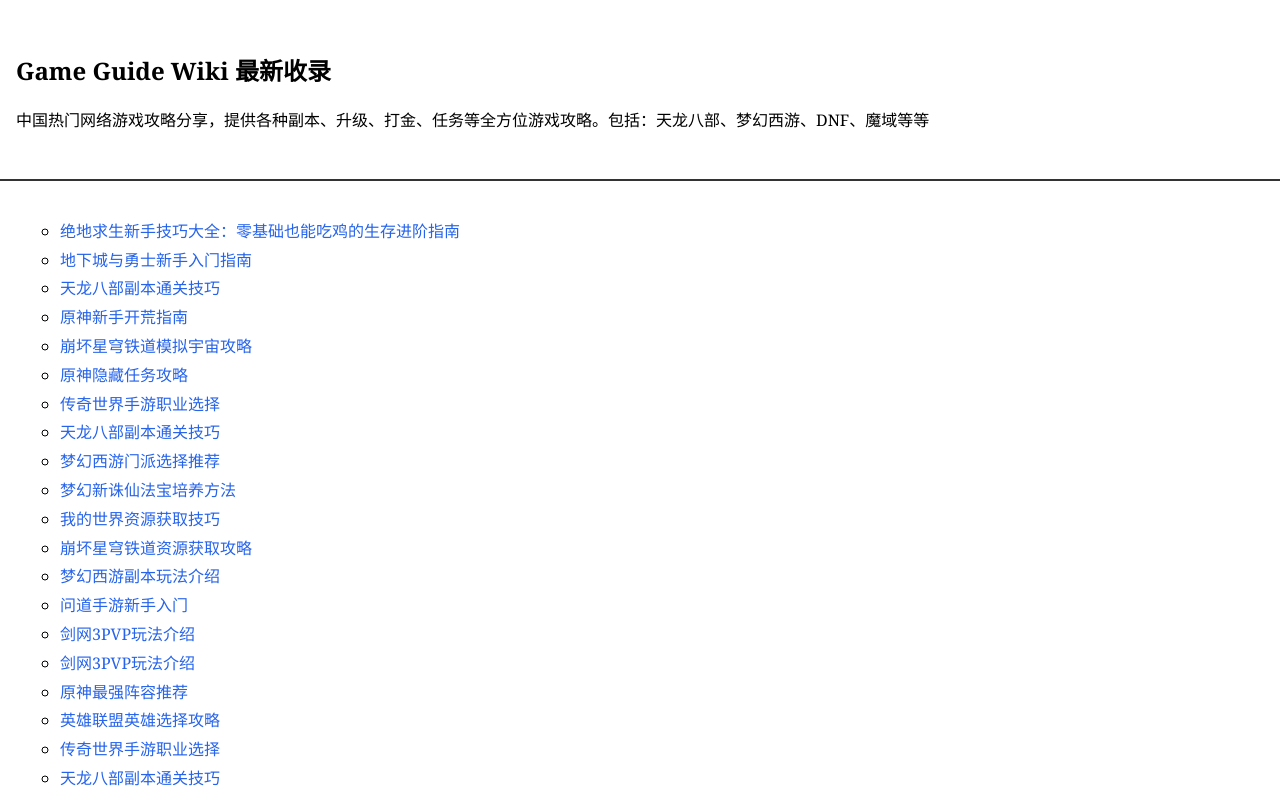
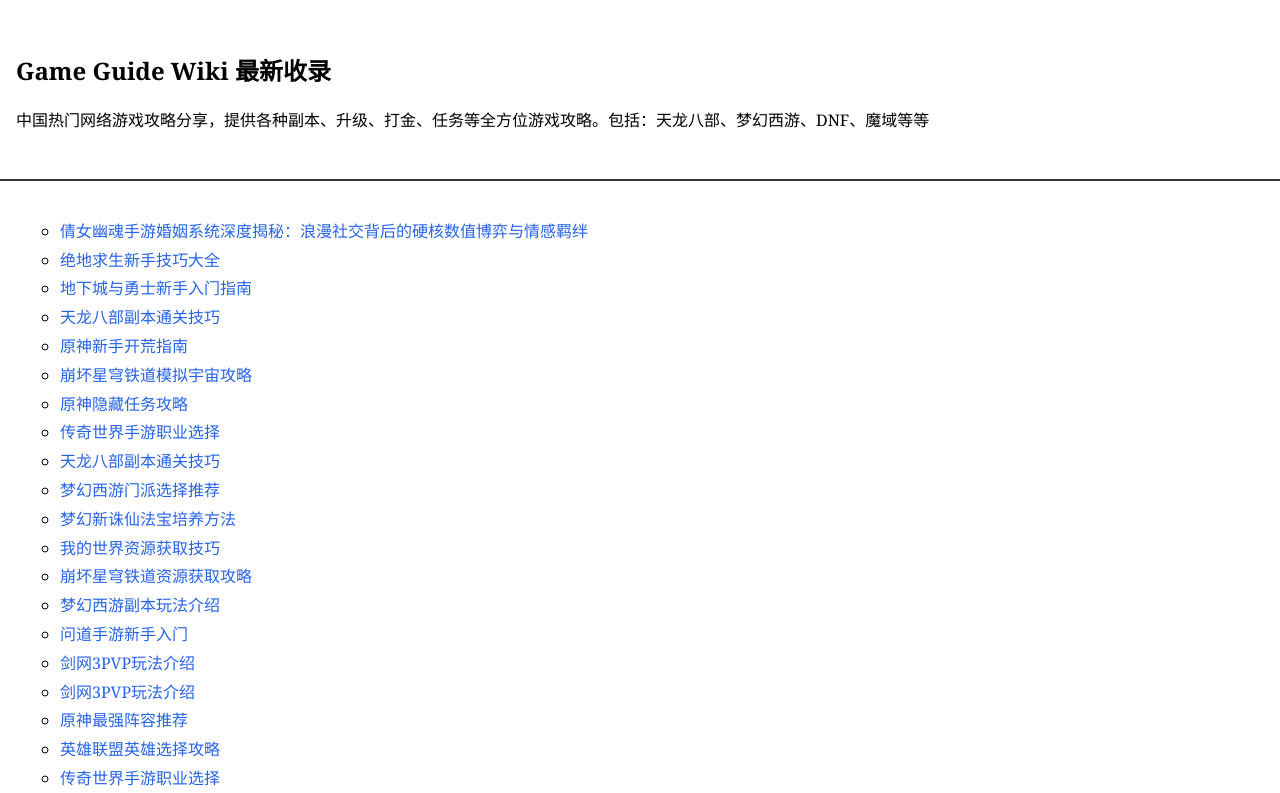
Before and after one commit to 2start/game, a plain HTML site: page index.html in a window 1280 px wide. Shown: the top 793 px of the page. Drawn offline with Linux system fonts and the light colour scheme.

Commit message:
update index

```diff
--- a/index.html
+++ b/index.html
@@ -21,7 +21,8 @@
 <body class="hub_twnfq">
     <section class="hub_pkuzo"><div><h1>Game Guide Wiki 最新收录</h1><p>中国热门网络游戏攻略分享，提供各种副本、升级、打金、任务等全方位游戏攻略。包括：天龙八部、梦幻西游、DNF、魔域等等</p></div></section>
     <article class="hub_esgef"><div><ul class="hub_fdnmm">
-<li><a href="https://2start.github.io/game/docs/2026-11-15-41dbfb.html">绝地求生新手技巧大全：零基础也能吃鸡的生存进阶指南</a></li>
+<li><a href="https://2start.github.io/game/docs/2026-11-16-e06ad0.html">倩女幽魂手游婚姻系统深度揭秘：浪漫社交背后的硬核数值博弈与情感羁绊</a></li>
+                <li><a href="https://2start.github.io/game/docs/2026-11-15-41dbfb.html">绝地求生新手技巧大全</a></li>
                 <li><a href="https://2start.github.io/game/docs/2026-11-14-3832fa.html">地下城与勇士新手入门指南</a></li>
                 <li><a href="https://2start.github.io/game/docs/2026-11-14-8d567c.html">天龙八部副本通关技巧</a></li>
                 <li><a href="https://2start.github.io/game/docs/2026-11-14-e56891.html">原神新手开荒指南</a></li>
```
